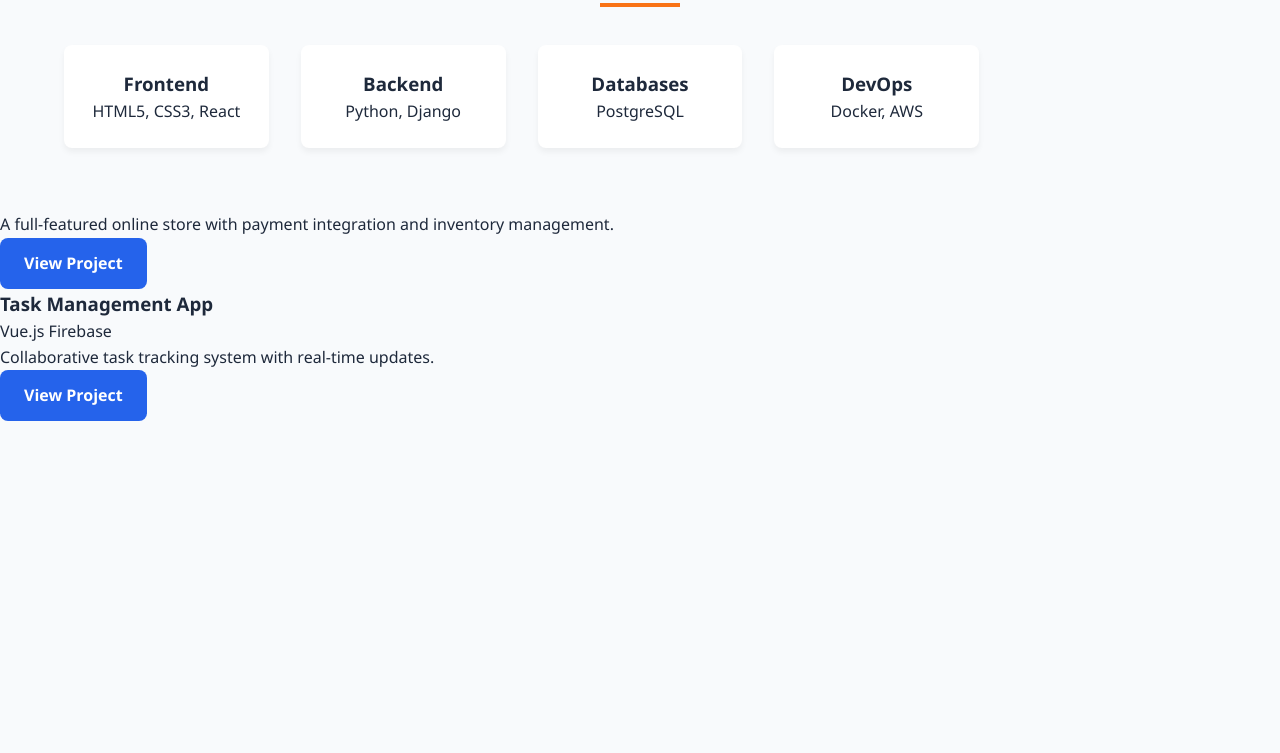
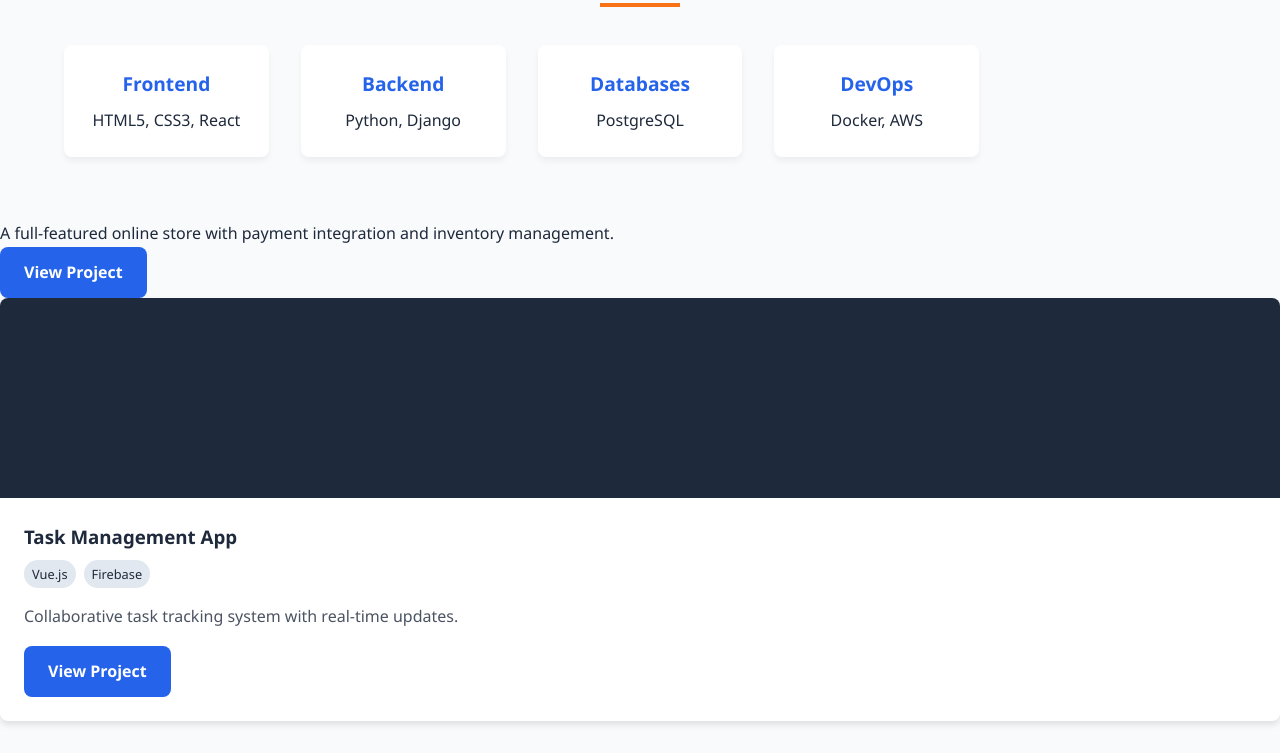
Before and after one commit to elijah-dot/myFirstHackathon-Plp, a plain HTML site: page index.html in a window 1280 px wide. Shown: the part 603-1356 px from the top of the page. Before the commit the page ends 1024 px from the top, so only its background shows below. Drawn offline with Linux system fonts and the light colour scheme.

Commit message:
Design project cards with tag indicators

```diff
--- a/styles.css
+++ b/styles.css
@@ -149,3 +149,53 @@ nav {
             transform: translateY(-5px);
             box-shadow: 0 6px 12px rgba(0, 0, 0, 0.1);
         }
+
+
+        .skill-card h3 {
+            margin-bottom: 0.5rem;
+            font-size: 1.2rem;
+            color: var(--primary);
+        }
+
+         .projects {
+            background: #f1f5f9;
+        }
+
+        .project-card {
+            background: white;
+            border-radius: 0.5rem;
+            overflow: hidden;
+            box-shadow: 0 4px 6px rgba(0, 0, 0, 0.1);
+            margin-bottom: 2rem;
+        }
+
+         .project-image {
+            height: 200px;
+            background: var(--secondary);
+        }
+
+        .project-content {
+            padding: 1.5rem;
+        }
+
+        .project-content h3 {
+            margin-bottom: 0.5rem;
+        }
+        .project-content p {
+            margin-bottom: 1rem;
+            opacity: 0.8;
+        }
+
+        .project-tags {
+            display: flex;
+            gap: 0.5rem;
+            flex-wrap: wrap;
+            margin-bottom: 1rem;
+        }
+
+        .project-tags span {
+            background: #e2e8f0;
+            padding: 0.25rem 0.5rem;
+            border-radius: 999px;
+            font-size: 0.8rem;
+        }
```
